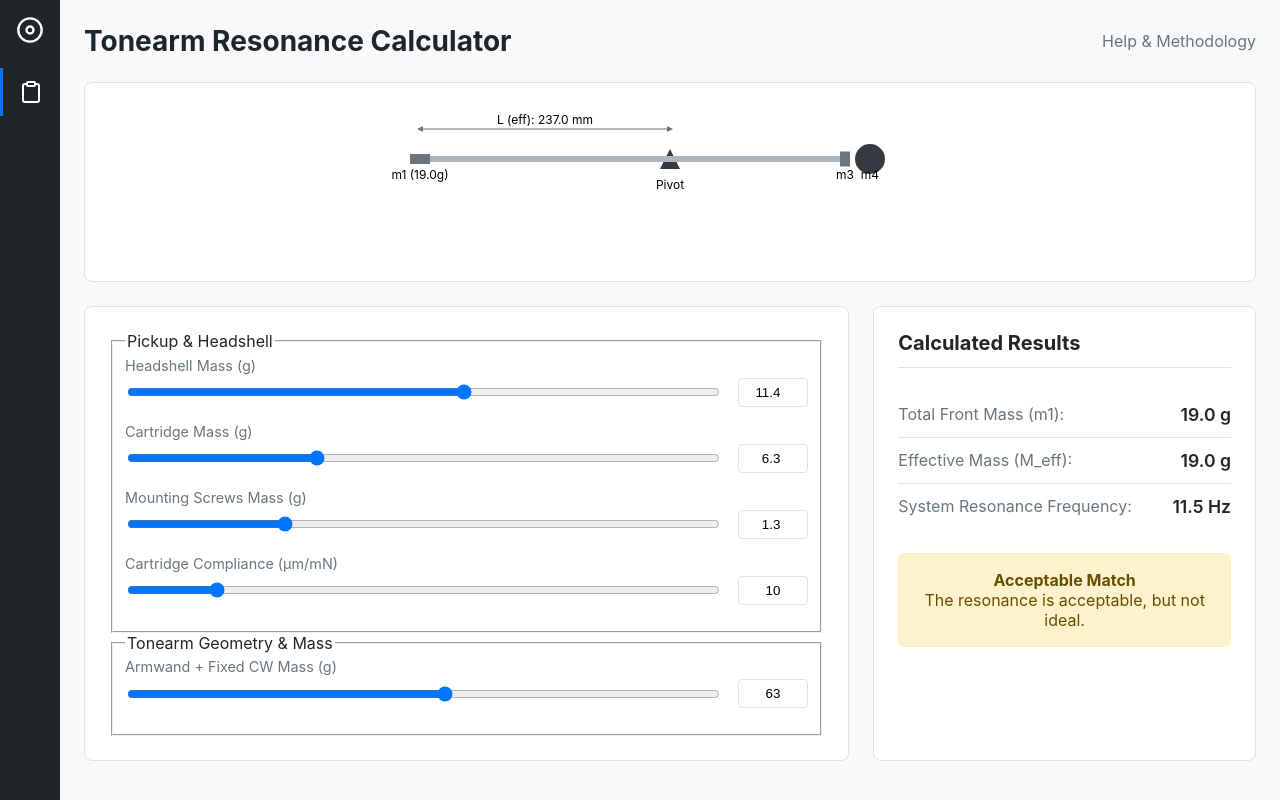
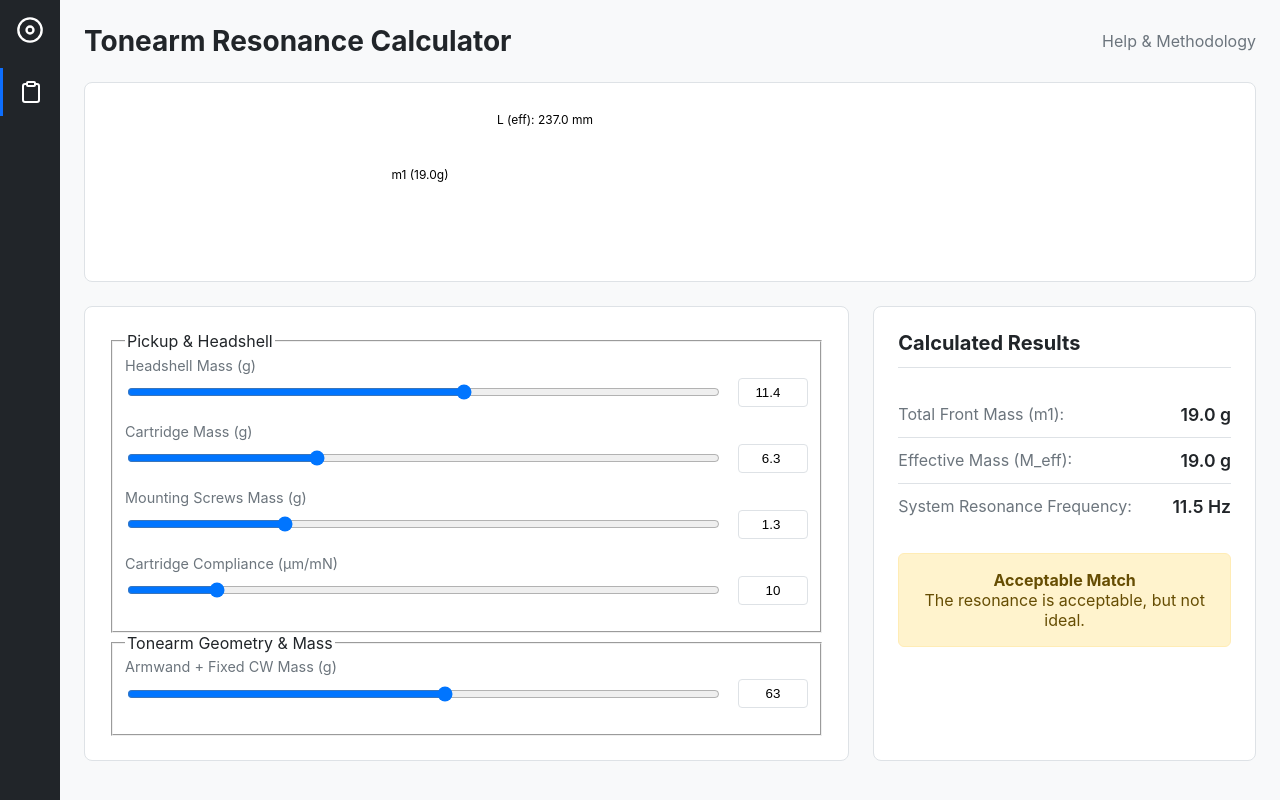
Before and after one commit to Engrove/Turntable, a Vue app: page / in a window 1280 px wide. Built offline with nearby package versions, Linux system fonts and the light colour scheme.

Commit message:
Update TonearmVisualization.vue

```diff
--- a/src/components/TonearmVisualization.vue
+++ b/src/components/TonearmVisualization.vue
@@ -1,41 +1,40 @@
 <!-- src/components/TonearmVisualization.vue -->
+<script setup>
+import { useTonearmStore } from '../store/tonearmStore';
+import { computed } from 'vue';
+const store = useTonearmStore();
+
+// Skapa computed properties för att göra det enklare att använda i templaten
+const effectiveLengthDisplay = computed(() => store.effectiveLength.toFixed(1));
+const totalFrontMassDisplay = computed(() => store.totalFrontMass.toFixed(1));
+
+// HÄR SKULLE DIN `watch` ELLER `computed`-LOGIK FÖR ATT UPPDATERA GRAFERNA LIGGA
+// watch(() => store.resonanceFrequency, (newValue) => {
+//   myChart.data.datasets[0].data = ...;
+//   myChart.update();
+// });
+</script>
+
 <template>
   <div class="visualization-wrapper">
-    <!-- Här skulle din riktiga D3, Chart.js eller SVG-visualisering ligga. -->
-    <!-- Detta är en förenklad SVG-platshållare baserad på din bild. -->
+    <!-- Återinför din <canvas> eller SVG-rot för dina grafer här -->
+    <!-- Denna SVG är fortfarande en platshållare, men nu är den dynamisk! -->
     <svg width="100%" height="150" viewBox="0 0 600 150">
-      <defs>
-        <marker id="arrow" viewBox="0 0 10 10" refX="5" refY="5" markerWidth="6" markerHeight="6" orient="auto-start-reverse">
-          <path d="M 0 0 L 10 5 L 0 10 z" fill="#6c757d" />
-        </marker>
-      </defs>
-      <!-- Pivot point -->
-      <path d="M 300 50 L 290 70 L 310 70 Z" fill="#343a40" />
-      <text x="300" y="90" text-anchor="middle" font-size="12">Pivot</text>
+       <!-- ... definitioner som förut ... -->
+       <text x="50" y="80" text-anchor="middle" font-size="12">m1 ({{ totalFrontMassDisplay }}g)</text>
+       <!-- ... -->
+       <text x="175" y="25" text-anchor="middle" font-size="12">L (eff): {{ effectiveLengthDisplay }} mm</text>
+    </svg>
 
-      <!-- Tonearm tube -->
-      <line x1="50" y1="60" x2="480" y2="60" stroke="#adb5bd" stroke-width="6" />
-
-      <!-- Headshell/Cartridge (m1) -->
-      <rect x="40" y="55" width="20" height="10" fill="#6c757d" />
-      <text x="50" y="80" text-anchor="middle" font-size="12">m1 (19.0g)</text>
-
-      <!-- Counterweight (m3, m4) -->
-      <rect x="470" y="52.5" width="10" height="15" fill="#6c757d" />
-      <circle cx="500" cy="60" r="15" fill="#343a40" />
-      <text x="475" y="80" text-anchor="middle" font-size="12">m3</text>
-      <text x="500" y="80" text-anchor="middle" font-size="12">m4</text>
-
-      <!-- Dimensions -->
-      <line x1="50" y1="30" x2="300" y2="30" stroke="#6c757d" marker-start="url(#arrow)" marker-end="url(#arrow)" />
-      <text x="175" y="25" text-anchor="middle" font-size="12">L (eff): 237.0 mm</text>
-    </svg>
+    <!-- Om du hade fler diagram, lägg deras containers här -->
+    <!-- <div id="sensitivity-chart-container"></div> -->
   </div>
 </template>
 
 <style scoped>
 .visualization-wrapper {
   display: flex;
+  flex-direction: column; /* För att hantera flera diagram om det behövs */
   justify-content: center;
   align-items: center;
   width: 100%;
```
